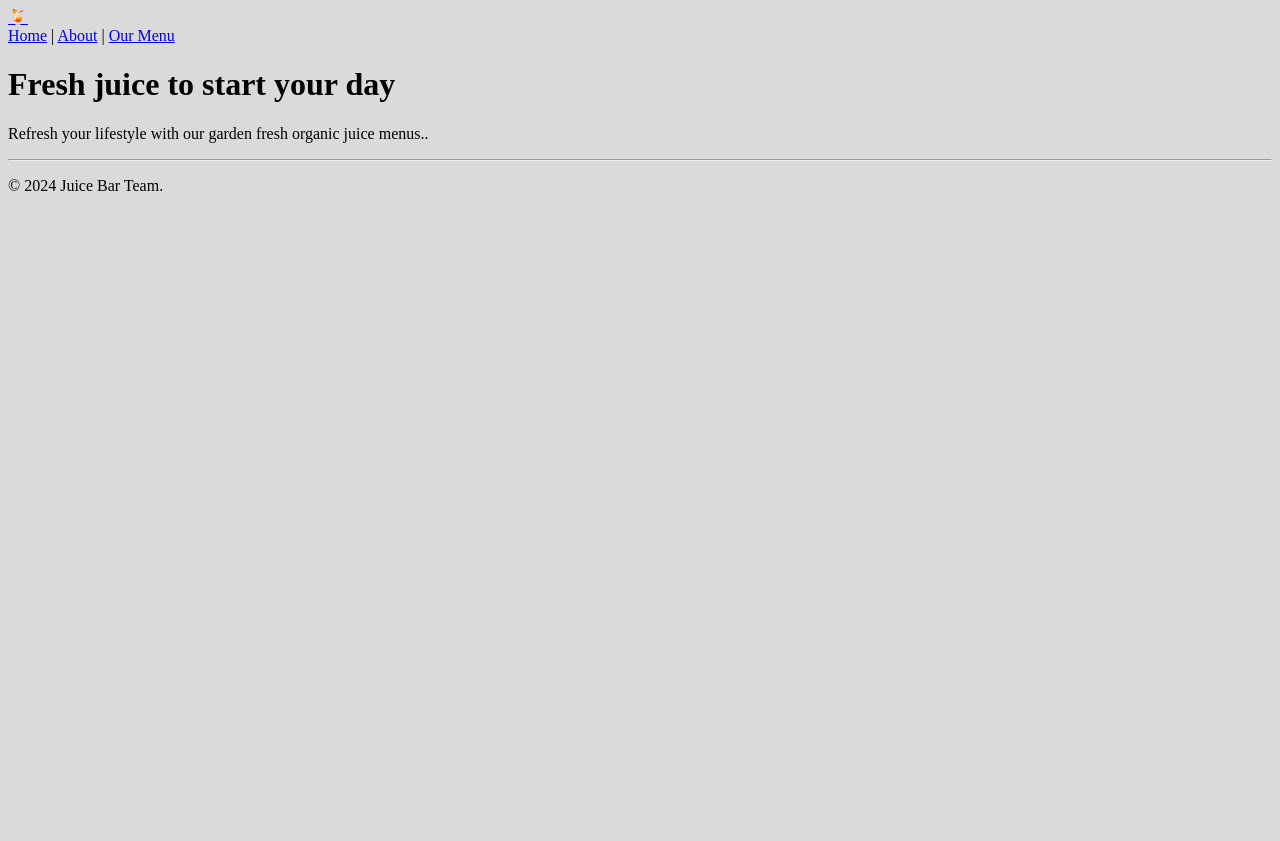
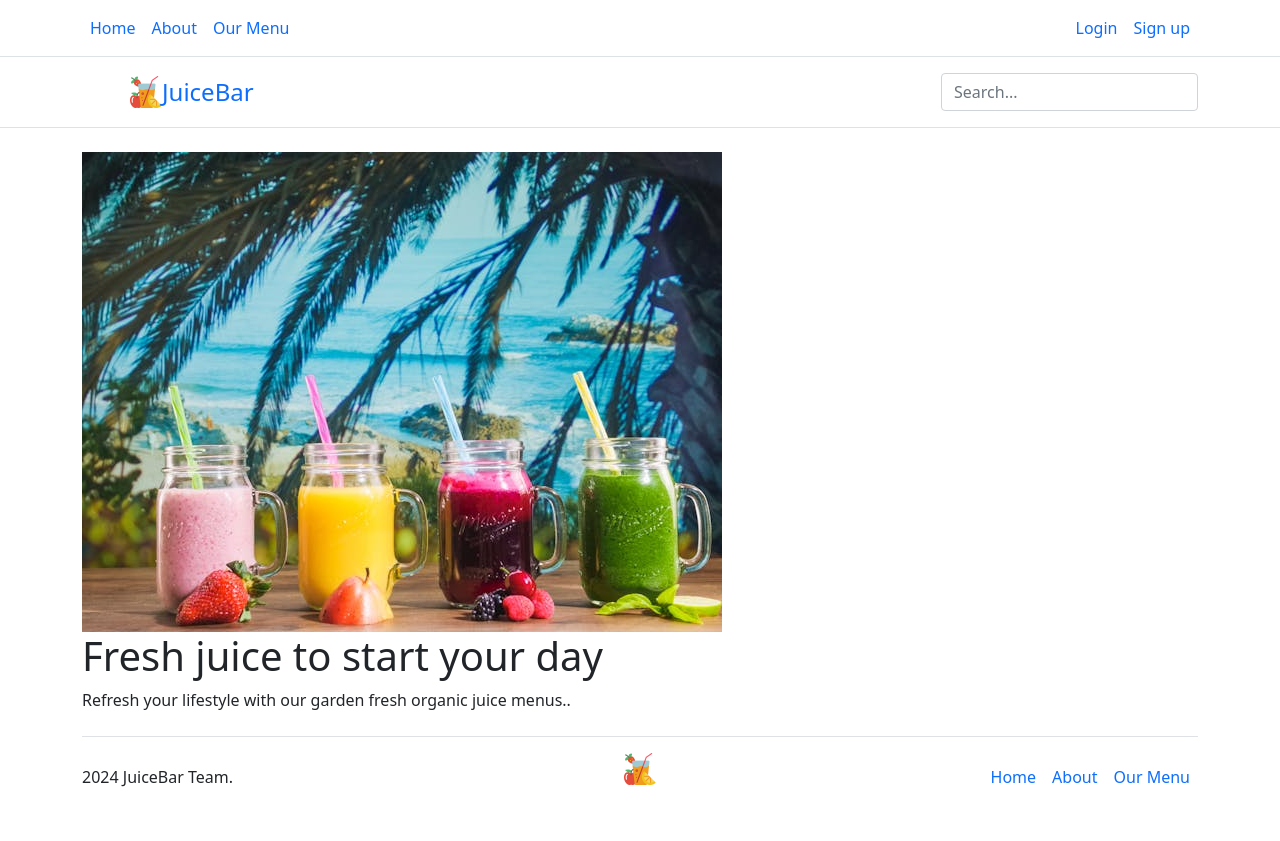
Before and after one commit to ellegoda/JuiceBar, a Django app: page / in a window 1280 px wide. Before the commit the page ends 191 px from the top, so only its background shows below. Run offline with Django 5.2, Linux system fonts and the light colour scheme.

Commit message:
Add Juice Bar web page to the git

```diff
--- a/juicebar/static/css/main.css
+++ b/juicebar/static/css/main.css
@@ -1,4 +1,3 @@
 body {
-    background-color: #dadada;
-    background-image: url:(images/image.png);
+    background-color: #ffffff;
 }
--- a/juicebar/templates/base.html
+++ b/juicebar/templates/base.html
@@ -4,18 +4,23 @@
 <head>
     <meta charset="UTF-8">
     <meta name="viewport" content="width=device-width, initial-scale=1.0">
+
+    <title>{% block title %}Base{% endblock %} - Juice Bar </title>
+    <link href="https://cdn.jsdelivr.net/npm/bootstrap@5.0.2/dist/css/bootstrap.min.css"
+          rel="stylesheet" integrity="sha384-EVSTQN3/azprG1Anm3QDgpJLIm9Nao0Yz1ztcQTwFspd3yD65VohhpuuCOmLASjC" crossorigin="anonymous">
     <link rel="stylesheet" href="{% static 'css/main.css' %}">
-    <title>{% block title %}Base{% endblock %} - Juice Bar </title>
+
 </head>
 <body>
 
     {% include "partials/header.html" %}
-    <main>
+    <main class ="container">
         {% block content %} {% endblock %}
     </main>
 
 
     {% include "partials/footer.html" %}
+    <script src="https://cdn.jsdelivr.net/npm/bootstrap@5.0.2/dist/js/bootstrap.bundle.min.js" integrity="sha384-MrcW6ZMFYlzcLA8Nl+NtUVF0sA7MsXsP1UyJoMp4YLEuNSfAP+JcXn/tWtIaxVXM" crossorigin="anonymous"></script>
 
 </body>
 </html>
--- a/juicebar/templates/partials/footer.html
+++ b/juicebar/templates/partials/footer.html
@@ -1,4 +1,16 @@
-<footer>
-        <hr>
-        <p> &copy; 2024 Juice Bar Team.</p>
-    </footer>
+{% load static %}
+<div class="container">
+  <footer class="d-flex flex-wrap justify-content-between align-items-center py-3 my-4 border-top">
+    <p class="col-md-4 mb-0 text-body-secondary"> 2024 JuiceBar Team. </p>
+    <a href="/" class="d-flex align-items-center mb-3 link-body-emphasis text-decoration-none">
+    <img src="{% static 'images/drink.png' %}" alt="logo" width="32" height="32" />
+    </a>
+
+    <ul class="nav col-md-4 justify-content-end">
+      <li class="nav-item"><a href="/" class="nav-link px-2 text-body-secondary">Home</a></li>
+      <li class="nav-item"><a href="/about/" class="nav-link px-2 text-body-secondary">About</a></li>
+      <li class="nav-item"><a href="/menu" class="nav-link px-2 text-body-secondary">Our Menu</a></li>
+
+    </ul>
+  </footer>
+</div>
--- a/juicebar/templates/partials/header.html
+++ b/juicebar/templates/partials/header.html
@@ -1,11 +1,28 @@
-<header>
-    <div>
-        <a href="/"><strong>🍹</strong></a>
+{% load static %}
+<nav class="py-2 bg-body-tertiary border-bottom">
+    <div class="container d-flex flex-wrap">
+      <ul class="nav me-auto">
+          <li class="nav-item"><a href="/" class="nav-link link-body-emphasis px-2 active" aria-current="page">Home</a></li>
+          <li class="nav-item"><a href="/about/" class="nav-link link-body-emphasis px-2">About</a></li>
+          <li class="nav-item"><a href="/menu/" class="nav-link link-body-emphasis px-2">Our Menu</a></li>
+
+      </ul>
+      <ul class="nav">
+          <li class="nav-item"><a href="#" class="nav-link link-body-emphasis px-2">Login</a></li>
+          <li class="nav-item"><a href="#" class="nav-link link-body-emphasis px-2">Sign up</a></li>
+
+      </ul>
     </div>
-    <nav>
-        <a href="/">Home</a> |
-        <a href="/about/">About</a> |
-        <a href="/menu/">Our Menu</a>
-    </nav>
-
+  </nav>
+<header class="py-3 mb-4 border-bottom">
+    <div class="container d-flex flex-wrap justify-content-center">
+      <a href="/" class="d-flex align-items-center mb-3 mb-lg-0 me-lg-auto link-body-emphasis text-decoration-none">
+          <svg class="bi me-2" width="40" height="32"><use xlink:href="#bootstrap"></use></svg>
+           <img src="{% static 'images/drink.png' %}" alt="logo" width="32" height="32" />
+          <span class="fs-4">JuiceBar</span>
+      </a>
+      <form class="col-12 col-lg-auto mb-3 mb-lg-0" role="search">
+          <input type="search" class="form-control" placeholder="Search..." aria-label="Search">
+      </form>
+    </div>
 </header>
--- a/pages/templates/home.html
+++ b/pages/templates/home.html
@@ -1,8 +1,12 @@
 {% extends "base.html" %}
+{% load static %}
 
 {% block title %}Home{% endblock %}
 
 {% block content %}
+    <picture>
+        <img src="{% static 'images/juice02.jpg' %}" alt="juice" />
+    </picture>
     <h1> Fresh juice to start your day </h1>
     <p>Refresh your lifestyle with our garden fresh organic juice menus..</p>
 {% endblock %}
```
Also changed, not shown: juicebar/static/images/Chocolate-Milkshake01.jpg (deleted), juicebar/static/images/Milkshakes01.jpg (deleted), juicebar/static/images/Strawberrymilkshake01.jpg (deleted), juicebar/static/images/Strawberrymilkshake02.jpg (deleted), juicebar/static/images/Vanilla-Milkshake01.jpg (deleted), juicebar/static/images/image.png (deleted), juicebar/static/images/img.png (deleted), pages/static/images/drink.png (added), pages/static/images/juice.png (added), pages/static/images/juice01.jpg (added), pages/static/images/juice02.jpg (added).
